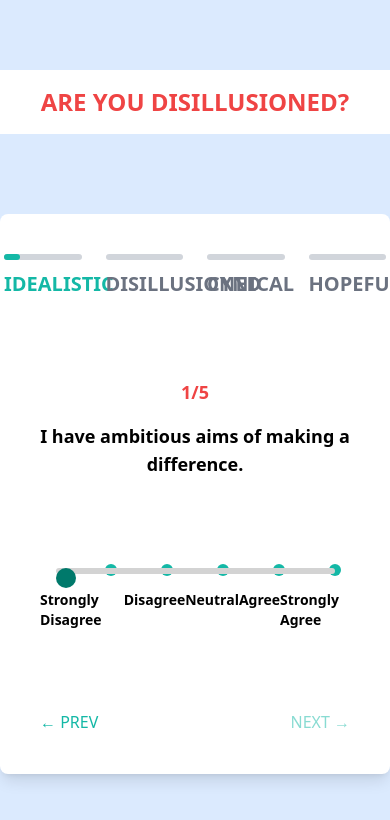
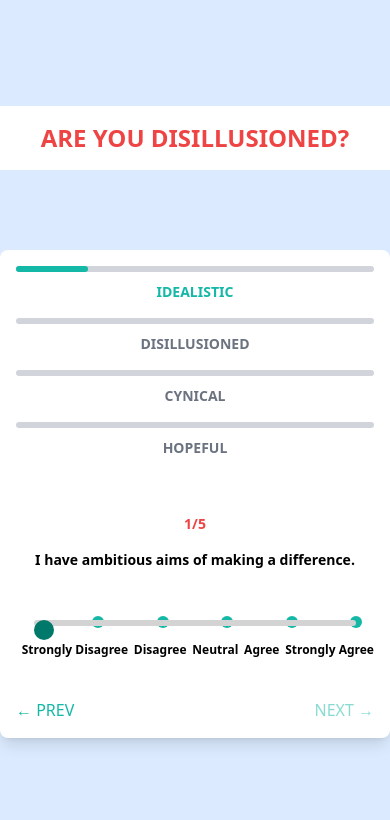
Before and after one commit to Techwolf78/Quiz-Assesment, a React (Vite) app: page / in a window 390 px wide. Shown: the top 820 px of the page. Built offline with nearby package versions, Linux system fonts and the light colour scheme.

Commit message:
updated slidebar

```diff
--- a/src/App.tsx
+++ b/src/App.tsx
@@ -51,41 +51,41 @@ function App() {
   return (
     <div className="min-h-screen flex flex-col items-center justify-center bg-blue-100">
       <Header />
-      <div className="bg-white rounded-lg shadow-lg p-10 max-w-5xl w-full">
-        <div className="flex justify-center mb-20">
-          <div className="relative w-1/4">
+      <div className="bg-white rounded-lg shadow-lg p-4 sm:p-6 lg:p-10 max-w-md sm:max-w-lg lg:max-w-5xl w-full">
+        <div className="flex flex-col sm:flex-row justify-center mb-10 lg:mb-20">
+          <div className="relative w-full sm:w-1/4 mb-4 sm:mb-0">
             <div
               className="absolute top-0 z-10 left-0 h-1.5 bg-teal-500 rounded"
               style={{ width: `${progress}%` }}
             ></div>
             <div className="absolute top-0 left-0 h-1.5 bg-gray-300 w-full rounded"></div>
-            <span className="block mt-4 text-teal-500 text-xl font-bold text-center">
+            <span className="block mt-4 text-teal-500 text-sm sm:text-lg lg:text-xl font-bold text-center">
               IDEALISTIC
             </span>
           </div>
-          <div className="relative w-1/4 ml-6">
+          <div className="relative w-full sm:w-1/4 mb-4 sm:mb-0 sm:ml-6">
             <div className="absolute top-0 left-0 h-1.5 bg-gray-300 w-full rounded"></div>
-            <span className="block mt-4 text-gray-500 text-xl font-bold text-center">
+            <span className="block mt-4 text-gray-500 text-sm sm:text-lg lg:text-xl font-bold text-center">
               DISILLUSIONED
             </span>
           </div>
-          <div className="relative w-1/4 ml-6">
+          <div className="relative w-full sm:w-1/4 mb-4 sm:mb-0 sm:ml-6">
             <div className="absolute top-0 left-0 h-1.5 bg-gray-300 w-full rounded"></div>
-            <span className="block mt-4 text-gray-500 text-xl font-bold text-center">
+            <span className="block mt-4 text-gray-500 text-sm sm:text-lg lg:text-xl font-bold text-center">
               CYNICAL
             </span>
           </div>
-          <div className="relative w-1/4 ml-6">
+          <div className="relative w-full sm:w-1/4 mb-4 sm:mb-0 sm:ml-6">
             <div className="absolute top-0 left-0 h-1.5 bg-gray-300 w-full rounded"></div>
-            <span className="block mt-4 text-gray-500 text-xl font-bold text-center">
+            <span className="block mt-4 text-gray-500 text-sm sm:text-lg lg:text-xl font-bold text-center">
               HOPEFUL
             </span>
           </div>
         </div>
-        <div className="text-center text-red-500 text-lg font-semibold mb-4">
+        <div className="text-center text-red-500 text-sm sm:text-lg font-semibold mb-4">
           {currentQuestion}/{totalQuestions}
         </div>
-        <div className="text-center text-lg font-semibold mb-20 break-words">
+        <div className="text-center text-sm sm:text-lg font-semibold mb-10 lg:mb-20 break-words">
           <span
             dangerouslySetInnerHTML={{ __html: questions[currentQuestion - 1] }}
           ></span>
@@ -94,7 +94,7 @@ function App() {
           value={sliderValues[currentQuestion - 1]}
           onChange={handleSliderChange}
         />
-        <div className="flex justify-between mt-20">
+        <div className="flex justify-between mt-10 lg:mt-20">
           <button className="text-teal-500" onClick={handlePrev}>
             &larr; PREV
           </button>
--- a/src/components/Slider.tsx
+++ b/src/components/Slider.tsx
@@ -36,7 +36,7 @@ const Slider: React.FC<SliderProps> = ({ value, onChange }) => {
           ))}
         </div>
       </div>
-      <div className="flex justify-between text-sm mt-2">
+      <div className="flex justify-between text-xs sm:text-sm mt-2">
         <span></span>
         <span><b>Strongly Disagree</b></span>
         <span><b>Disagree</b></span>
```
